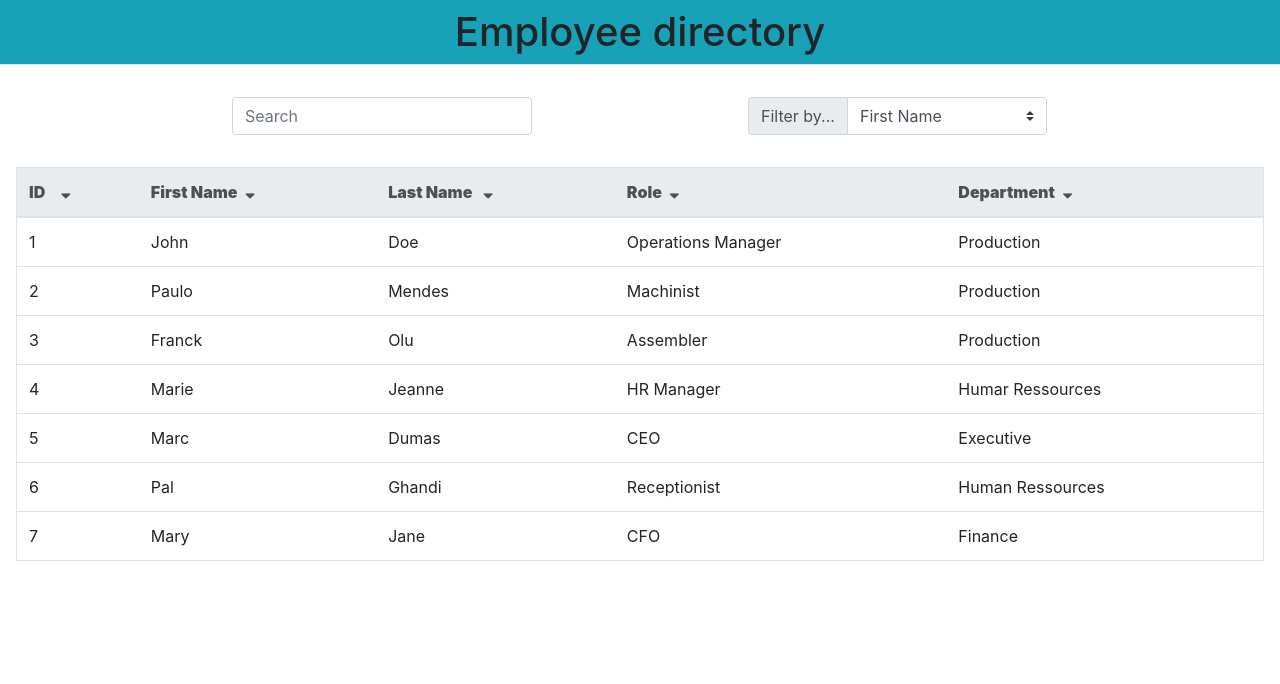
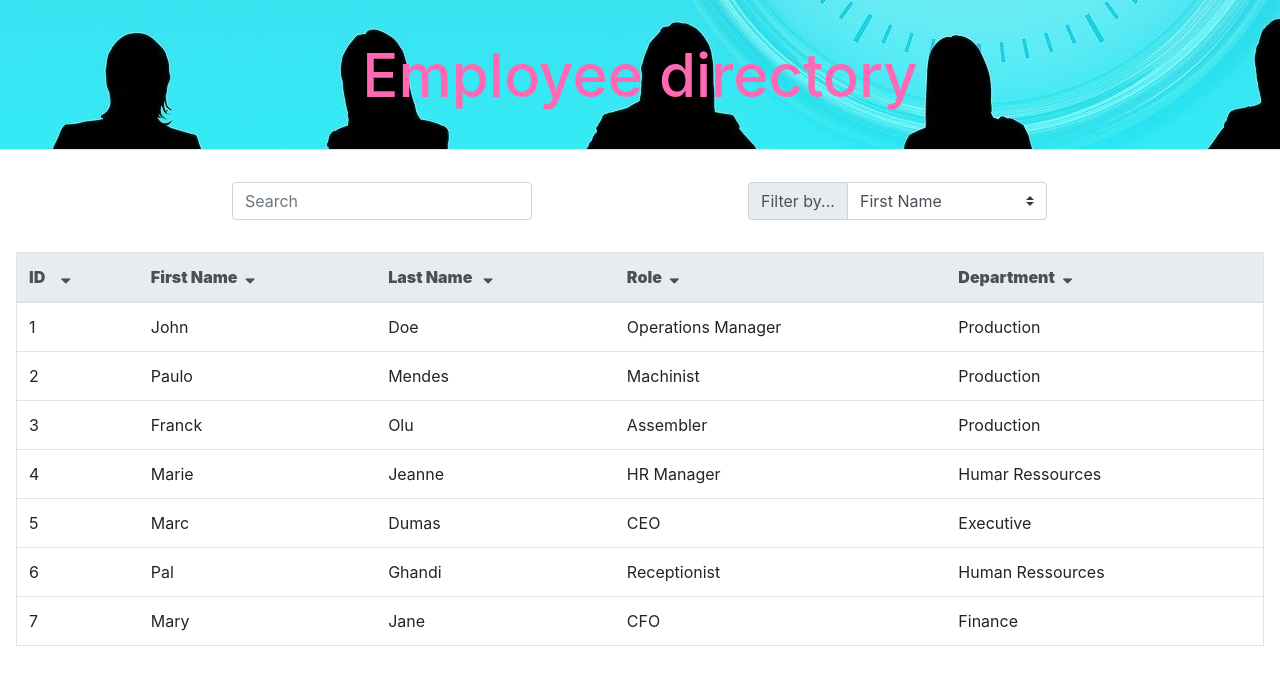
Before and after one commit to BBoutet1/employee-directory, a React (Create React App) app: page / in a window 1280 px wide. Shown: the top 684 px of the page. Built offline with nearby package versions, Linux system fonts and the light colour scheme.

Commit message:
Header background image and some color

```diff
--- a/src/components/EmployeesTable/index.css
+++ b/src/components/EmployeesTable/index.css
@@ -18,3 +18,7 @@
 label {
     width: 100px;
 }
+
+.fa-sort-down:hover {
+    color: hotpink;
+}
--- /dev/null
+++ b/src/components/Title/index.css
@@ -0,0 +1,6 @@
+h1 {
+    background-image: url(../../img/business.jpg);
+    height: 150px;
+    font-size: 60px;
+    color: hotpink;
+}
--- a/src/components/Title/index.js
+++ b/src/components/Title/index.js
@@ -1,4 +1,5 @@
 import React from "react";
+import "./index.css";
 
 function Title(props) {
   return <h1 className="navbar bg-info justify-content-center border-bottom">{props.children}</h1>;
```
Also changed, not shown: src/img/business.jpg (added), 1 other file (tests, documents, lock files or other folders).
